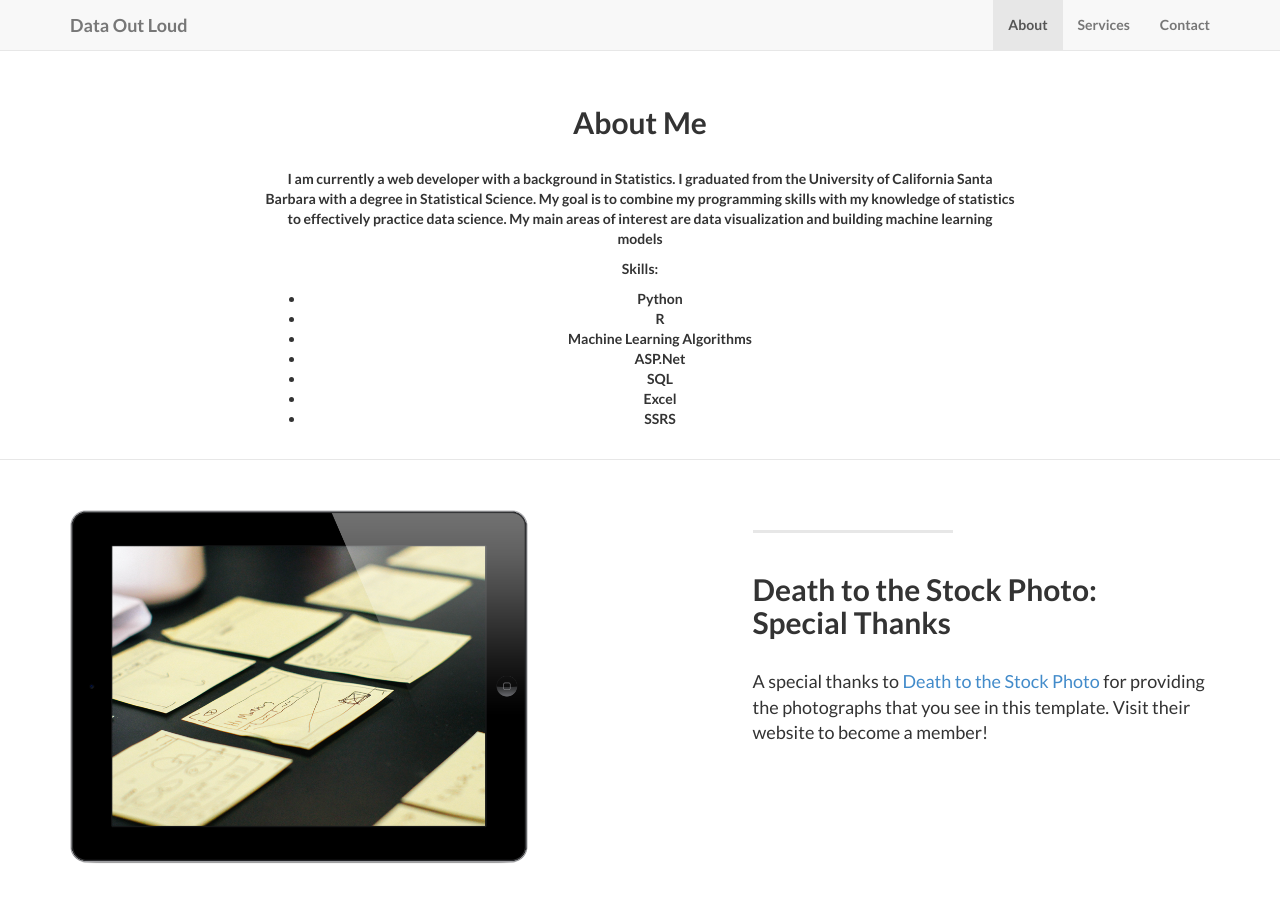
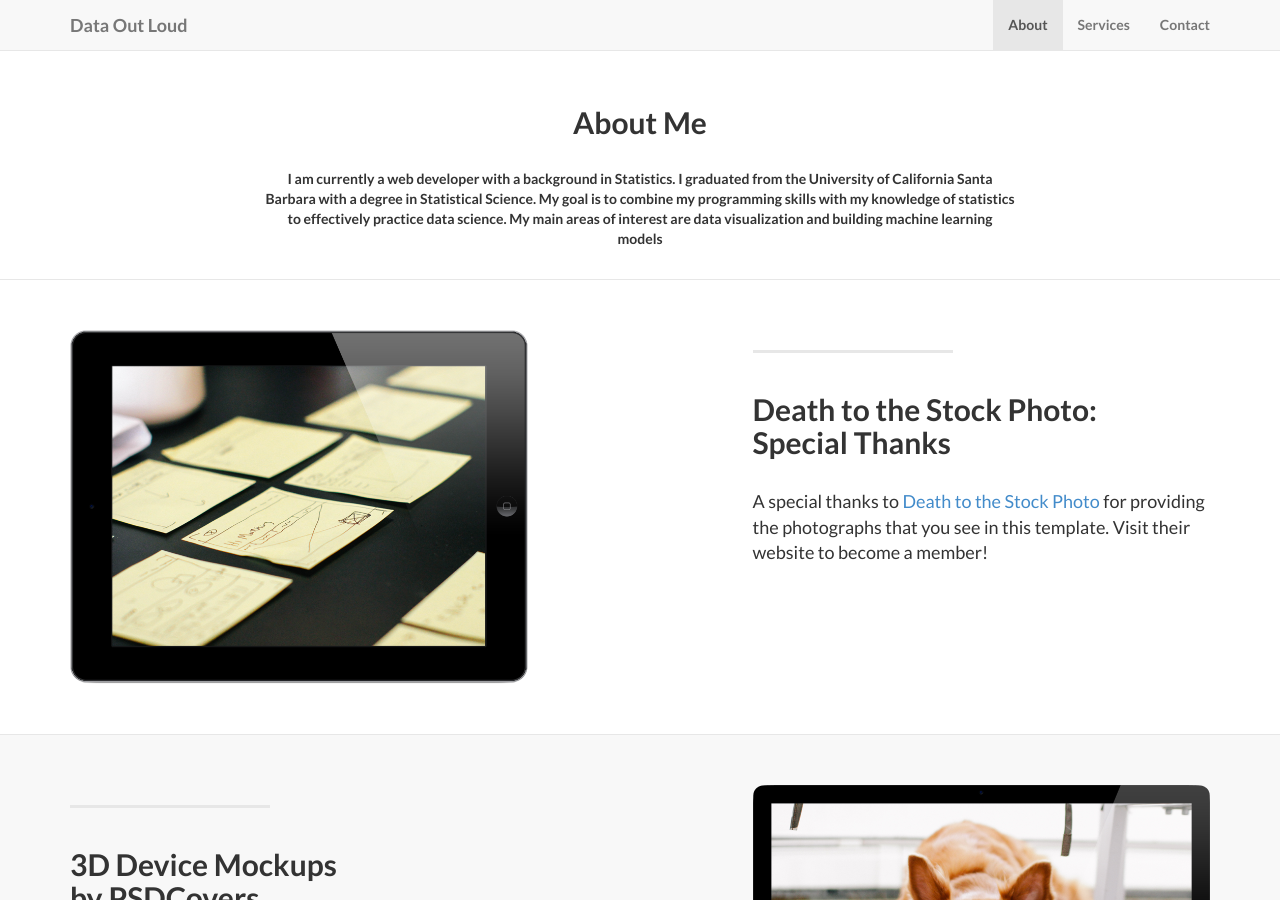
Before and after one commit to robinphetsa/robinphetsa.github.io, a Jekyll site: the page built from index.html, in a window 1280 px wide and 900 px high, scrolled down 731 px. Built offline with Jekyll 4.4.1, drawn with Linux system fonts in a browser that asks for light colours.

Commit message:
Update about.html

```diff
--- a/_includes/about.html
+++ b/_includes/about.html
@@ -8,17 +8,6 @@
                 <p>I am currently a web developer with a background in Statistics. I graduated from the University of California Santa Barbara with a degree in Statistical Science. My goal is to combine my programming skills with my knowledge of statistics
                 to effectively practice data science. My main areas of interest are data visualization and building
                 machine learning models</p>
-                <p> Skills:
-                    <ul style="about">
-                        <li>Python</li>
-                        <li>R</li>
-                        <li>Machine Learning Algorithms</li>
-                        <li>ASP.Net</li>
-                        <li>SQL</li>
-                        <li>Excel</li>
-                        <li>SSRS</li>
-                    </ul>
-
                     </p>
                 <br/>
               </div>
```
